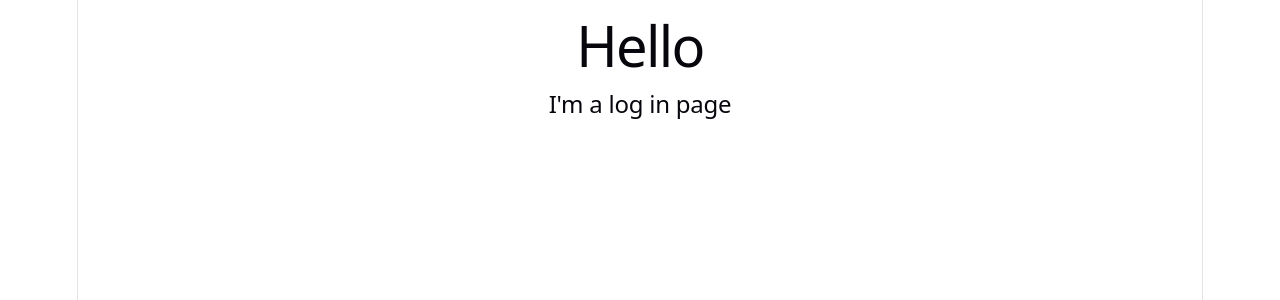
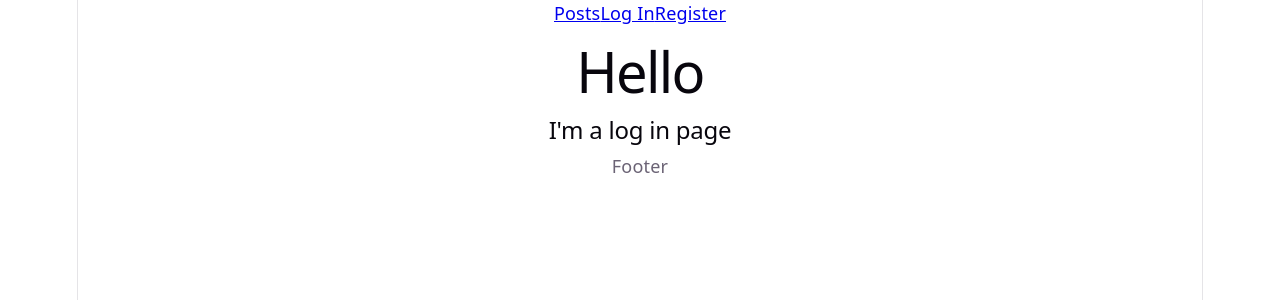
Before and after one commit to WujecDamian/-3-3--Blog-API--FrontendUser, a React (Vite) app: page /log-in in a window 1280 px wide. Shown: the top 300 px of the page. Built offline with nearby package versions, Linux system fonts and the light colour scheme.

Commit message:
fix: Update routes to actually show navbar and footer

```diff
--- a/src/App.jsx
+++ b/src/App.jsx
@@ -1,24 +1,38 @@
-import { BrowserRouter as Router, Routes, Route } from "react-router-dom";
+import { createBrowserRouter, RouterProvider } from "react-router-dom";
+import RootLayout from "./layouts/RootLayout";
 import Home from "./pages/home";
 import Register from "./pages/Register";
 import Post from "./pages/Post";
 import LogIn from "./pages/LogIn";
-
 import "./App.css";
 
+const router = createBrowserRouter([
+  {
+    path: "/",
+    element: <RootLayout></RootLayout>,
+    children: [
+      {
+        index: true,
+        element: <Home></Home>,
+      },
+      {
+        path: "post/:postId",
+        element: <Post></Post>,
+      },
+      {
+        path: "register",
+        element: <Register></Register>,
+      },
+      {
+        path: "log-in",
+        element: <LogIn></LogIn>,
+      },
+    ],
+  },
+]);
+
 function App() {
-  return (
-    <Router>
-      <Routers>
-        <Route path="/" element={<RootLayout></RootLayout>}>
-          <Router index element={<Home></Home>}></Router>
-          <Router path="register" element={<Register></Register>}></Router>
-          <Router path="log-in" element={<LogIn></LogIn>}></Router>
-          <Router path="post/:postId" element={<Post></Post>}></Router>
-        </Route>
-      </Routers>
-    </Router>
-  );
+  return <RouterProvider router={router} />;
 }
 
 export default App;
--- a/src/layouts/RootLayout.jsx
+++ b/src/layouts/RootLayout.jsx
@@ -1,18 +1,17 @@
-import React, { useEffect } from "react";
 import { Outlet } from "react-router-dom";
 import NavBar from "./navbar";
 import Footer from "./footer";
 
-const RootLayout () =>{
-    return(
-        <div>
-        <NavBar></NavBar>
-        <main>
-            <Outlet></Outlet>
-        </main>
-        <Footer></Footer>
-        </div>
-    )
-}
+const RootLayout = () => {
+  return (
+    <div>
+      <NavBar />
+      <main>
+        <Outlet></Outlet>
+      </main>
+      <Footer />
+    </div>
+  );
+};
 
-export default RootLayout
+export default RootLayout;
--- a/src/main.jsx
+++ b/src/main.jsx
@@ -1,33 +1,10 @@
 import { StrictMode } from "react";
 import { createRoot } from "react-dom/client";
-import { createBrowserRouter, RouterProvider } from "react-router-dom";
+import App from "./App";
 import "./index.css";
-import Post from "./pages/Post.jsx";
-import Home from "./pages/home.jsx";
-import Register from "./pages/Register.jsx";
-import LogIn from "./pages/LogIn.jsx";
-
-const router = createBrowserRouter([
-  {
-    path: "/",
-    element: <Home></Home>,
-  },
-  {
-    path: "post/:postId",
-    element: <Post></Post>,
-  },
-  {
-    path: "register",
-    element: <Register></Register>,
-  },
-  {
-    path: "log-in",
-    element: <LogIn></LogIn>,
-  },
-]);
 
 createRoot(document.getElementById("root")).render(
   <StrictMode>
-    <RouterProvider router={router} />
+    <App></App>
   </StrictMode>,
 );
```
